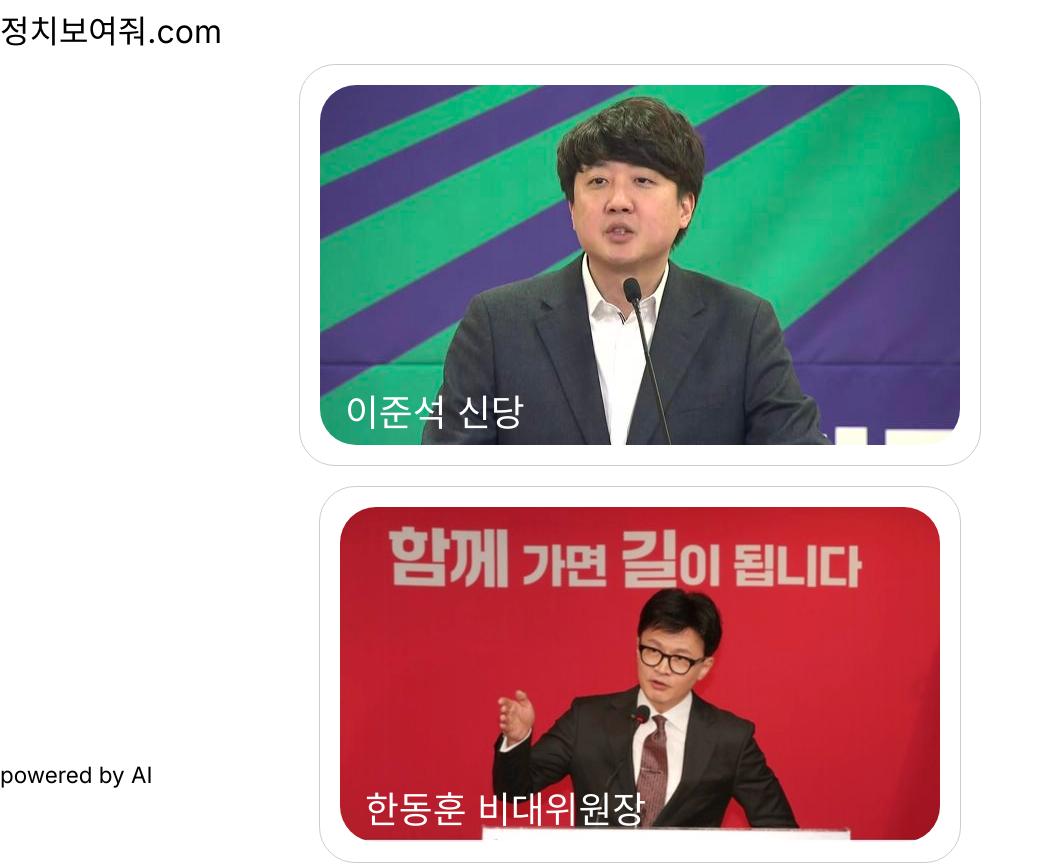
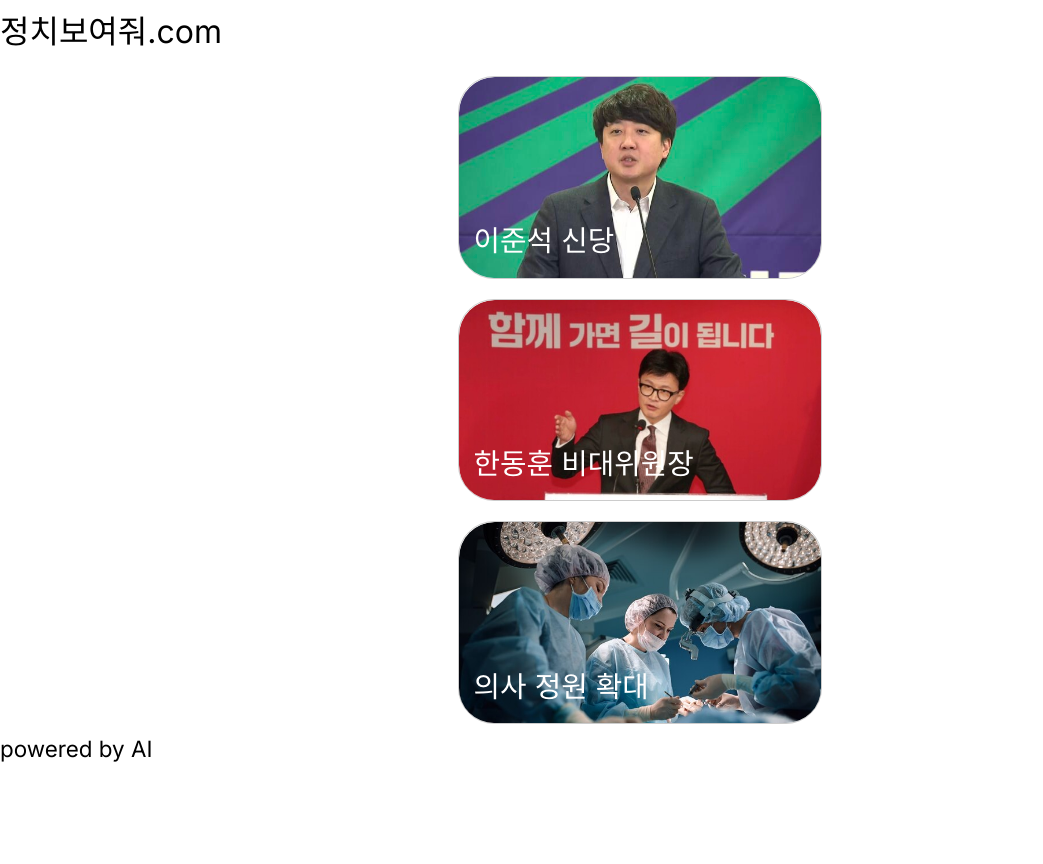
Before and after one commit to canu0205/showmethepolitic-client, a Next.js app: page / in a window 1280 px wide. Shown: the top 864 px of the page, without its empty margins (0-1043 px from the left). After the commit the page ends 800 px from the top, so only its background shows below. Built offline with nearby package versions, Linux system fonts and the light colour scheme.

Commit message:
optimization

```diff
--- a/src/app/home.module.css
+++ b/src/app/home.module.css
@@ -1,6 +1,18 @@
+.main {
+  height: calc(100vh - 120px - 2rem);
+  display: flex;
+  flex-direction: column;
+}
+
 
 .section {
-  position: relative; /* Needed for absolute positioning of child elements */
+  height: 56.25%; /* Set height to 56.25% to maintain a 16:9 aspect ratio */
+  max-height: 225px; /* Set max-height to 225px */
+  margin-left: 20px;  /* Add left margin */
+  margin-right: 20px; /* Add right margin */
+  flex: 1 2 auto; /* Change flex-shrink to 2 */
+  position: relative;
+  overflow: hidden; /* Add this line */
   display: flex;
   justify-content: center;
   align-items: center;
@@ -8,30 +20,37 @@
   padding: 20px;
   border-radius: 36px;
   transition: transform 0.2s ease-in-out;
+  /* max-height: 100%; /* Add this line */
+  aspect-ratio: 9/5; /* Add this line */
 }
 
-@media (max-width: 600px) { /* Adjust the max-width as needed for your breakpoint */
+@media (max-width: 400px) {
   .section {
-    margin-left: 20px;  /* Add left margin */
-    margin-right: 20px; /* Add right margin */
+    height: auto; /* Allow the section to shrink */
+    max-height: none; /* Remove the max-height limit */
   }
 }
+
 
 .section:hover {
   transform: scale(1.05); /* Slightly enlarge the section on hover */
 }
 
 .section img {
+  position: absolute; /* Add this line */
+  top: 0; /* Add this line */
+  left: 0; /* Add this line */
   width: 100%;
   height: auto;
+  object-fit: cover;
   border-radius: 36px;
 }
 
 .section div {
   position: absolute;
-  left: 40px; /* Align to the left */
-  bottom: 20px; /* Align to the bottom */
-  font-size: calc(24px + 1vw); /* Responsive font size with a minimum of 24px */
+  left: 10px; /* Align to the left */
+  bottom: 10px; /* Align to the bottom */
+  font-size: calc(16px + 1vw); /* Responsive font size with a minimum of 24px */
   color: white; /* Text color */
   background-color: transparent; /* Semi-transparent background */
   padding: 5px;
--- a/src/app/page.jsx
+++ b/src/app/page.jsx
@@ -15,7 +15,7 @@
   };
 
   return (
-    <main className="flex justify-center items-center flex-col gap-[20px] ">
+    <main className={`${classes.main} flex justify-center items-center flex-col gap-[20px] `}>
       <section id="title1" className={classes.section} onClick={handleClick}>
         <img id="title1" src="/junstone.png" alt="thumbnail" />
         <div id="title1">이준석 신당</div>
--- a/src/app/process/[title]/page.jsx
+++ b/src/app/process/[title]/page.jsx
@@ -1,3 +1,4 @@
+// page.jsx
 "use client";
 
 import classes from "./process.module.css";
@@ -22,8 +23,9 @@
   }, []); // Empty dependency array to run only once on mount
 
   return (
-    <main className="flex justify-center items-center h-screen">
-      <ProcessingSymbol />
-    </main>
+    <main className={`${classes.main} flex flex-col justify-center items-center relative`}>
+    <ProcessingSymbol />
+    <div className={classes.processingText}>AI가 답변을 만들어내고 있습니다. 잠시만 기다려주십시오.</div>
+  </main>
   );
 }
--- a/src/app/process/[title]/process.module.css
+++ b/src/app/process/[title]/process.module.css
@@ -0,0 +1,15 @@
+/* process.module.css */
+.processingText {
+  position: absolute;
+  bottom: 0;
+  width: 100%;
+  text-align: center;
+  padding: 1rem;
+  background: rgba(0, 0, 0, 0.5);
+  color: white;
+  font-size: 24px;
+}
+
+.main {
+  height: calc(100vh - 120px - 2rem);
+}
--- a/src/components/footer/footer.module.css
+++ b/src/components/footer/footer.module.css
@@ -4,5 +4,6 @@
   font-size: 1.4rem;
   width: 100%;
   left: 1rem;
+  height: 60px; /* Set the height of the footer */
   margin-top: 1rem; /* Add space above the footer */
 }
--- a/src/components/header/header.module.css
+++ b/src/components/header/header.module.css
@@ -4,5 +4,6 @@
   font-size: 2rem;
   width: 100%;
   left: 1rem;
+  height: 60px; /* Set the height of the header */
   margin-bottom: 1rem; /* Add space below the header */
 }
```
